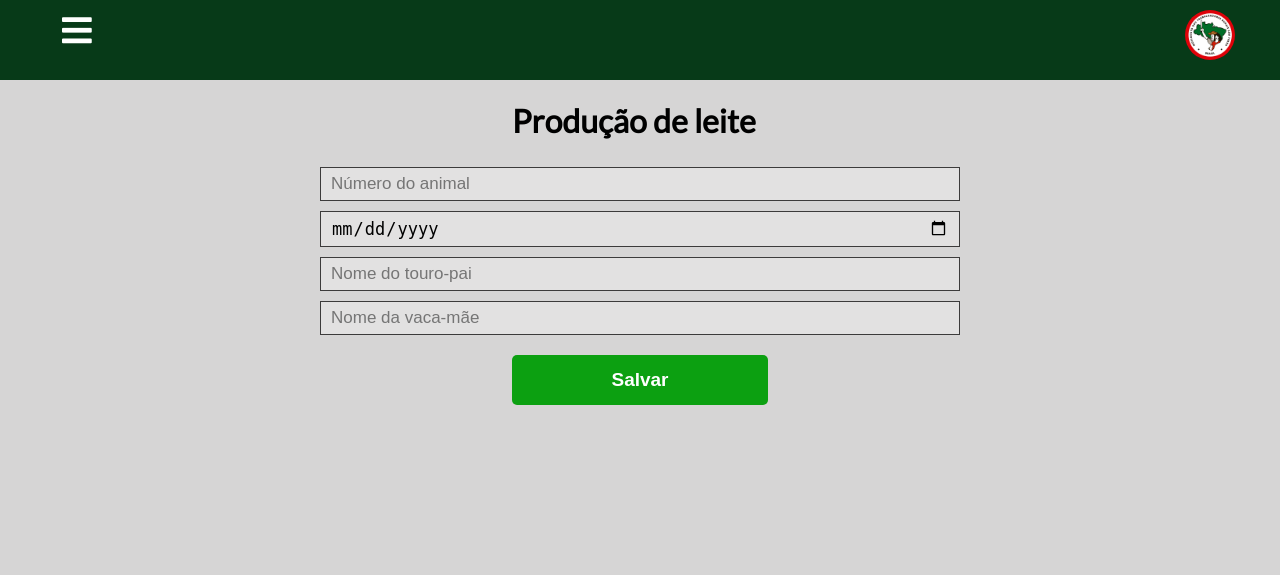
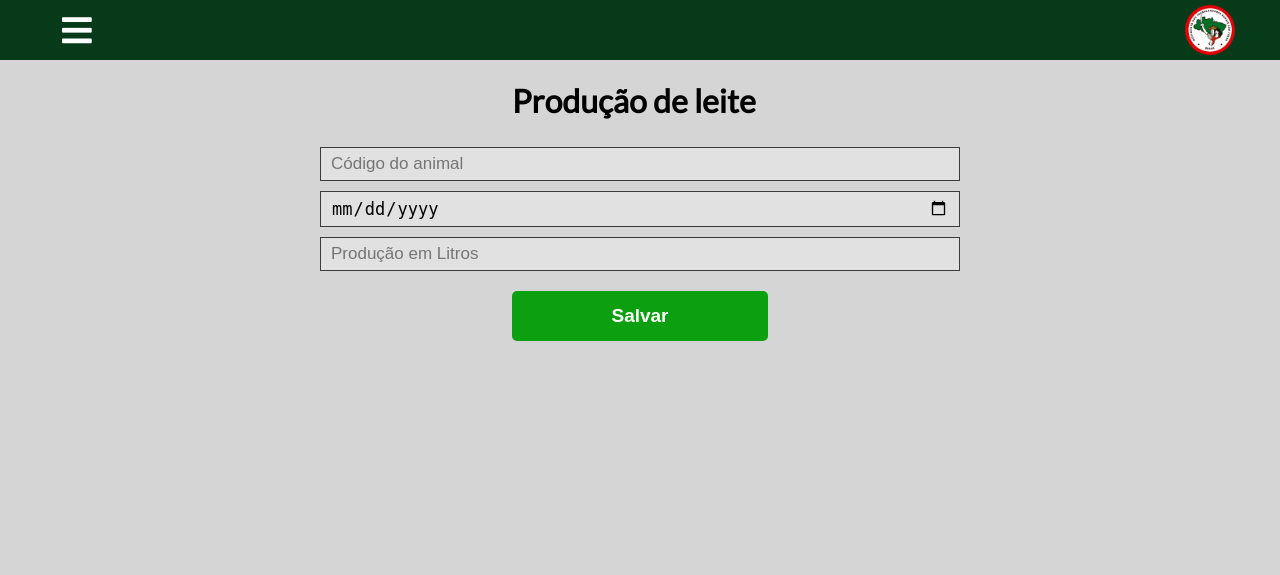
Before and after one commit to pedro-lill/ProjetoIntegrado, a PHP site: page /producao-leite.php in a window 1280 px wide. Shown: the top 575 px of the page. Run offline with PHP 8.4, Linux system fonts and the light colour scheme; some libraries are stand-ins or nearby versions.

Commit message:
corrigindo coisas basicas

```diff
--- a/css/lista-fichas.css
+++ b/css/lista-fichas.css
@@ -8,11 +8,11 @@
 
 .ficha {
     width: 550px;
-    padding: 5px;
     height: 120px;
+    font-size: 15px;
     background-color: #eeeeee;
-    border: 1px solid #cccccc;
-    margin: 5px 5px 5px 25px;
+    border: 1px solid #707070;
+    margin: 10px;
     transition: 0.3s;
 }
 
--- a/css/style.css
+++ b/css/style.css
@@ -23,6 +23,7 @@ nav {
   top: 0;
   left: 0;
   width: 300px;
+  padding-top: 80px;
   height: 100vh;
   transform: translateX(-100%);
 }
@@ -67,7 +68,7 @@ header {
   background-color: var(--primary-color);
   color: #fff;
   font-size: 130%;
-  height: 80px;
+  height: 60px;
   position: relative;
   padding: 0px 15px;
   text-align: center;
@@ -108,5 +109,5 @@ h1{
   border-radius: 40px;
   width: 50px;
   height: 50px;
-  margin-top: 45px;
+  margin-top: 40px;
 }
--- a/includes/header.php
+++ b/includes/header.php
@@ -24,7 +24,7 @@
             <img src="/img/mst.png" alt="user" />
         </div>
         <ul>
-            <li><a href="/lista-fichas.php">Fichas dos animais</a></li>
+            <li><label href="/lista-fichas.php"><a>Fichas dos animais</a></label></li>
             <li><a href="/graficos.php">Gráficos</a></li>
             <li><a href="/previsoes.php">Previsões</a></li>
             <li><a href="/tabelas.php">Tabelas</a></li>
--- a/producao-leite.php
+++ b/producao-leite.php
@@ -3,13 +3,12 @@
     <h1>Produção de leite</h1>
 
           <form action="adicionar-ficha.php">
-              <div class="container-ficha">
-                  <input type="number" placeholder="Número do animal" required>
-                  <input type="date" required>
-                  <input type="text" placeholder="Nome do touro-pai" required>
-                  <input type="text" placeholder="Nome da vaca-mãe" required>
-                  <button class="button-form" type="submit">Salvar</button>
-              </div>
+            <div class="container-ficha">
+                <input type="number" placeholder="Código do animal" required>
+                <input type="date" required>
+                <input type="number" placeholder="Produção em Litros" required>
+                <button class="button-form" type="submit">Salvar</button>
+            </div>
           </form>
 
     <script src="/js/script.js"></script>
```
